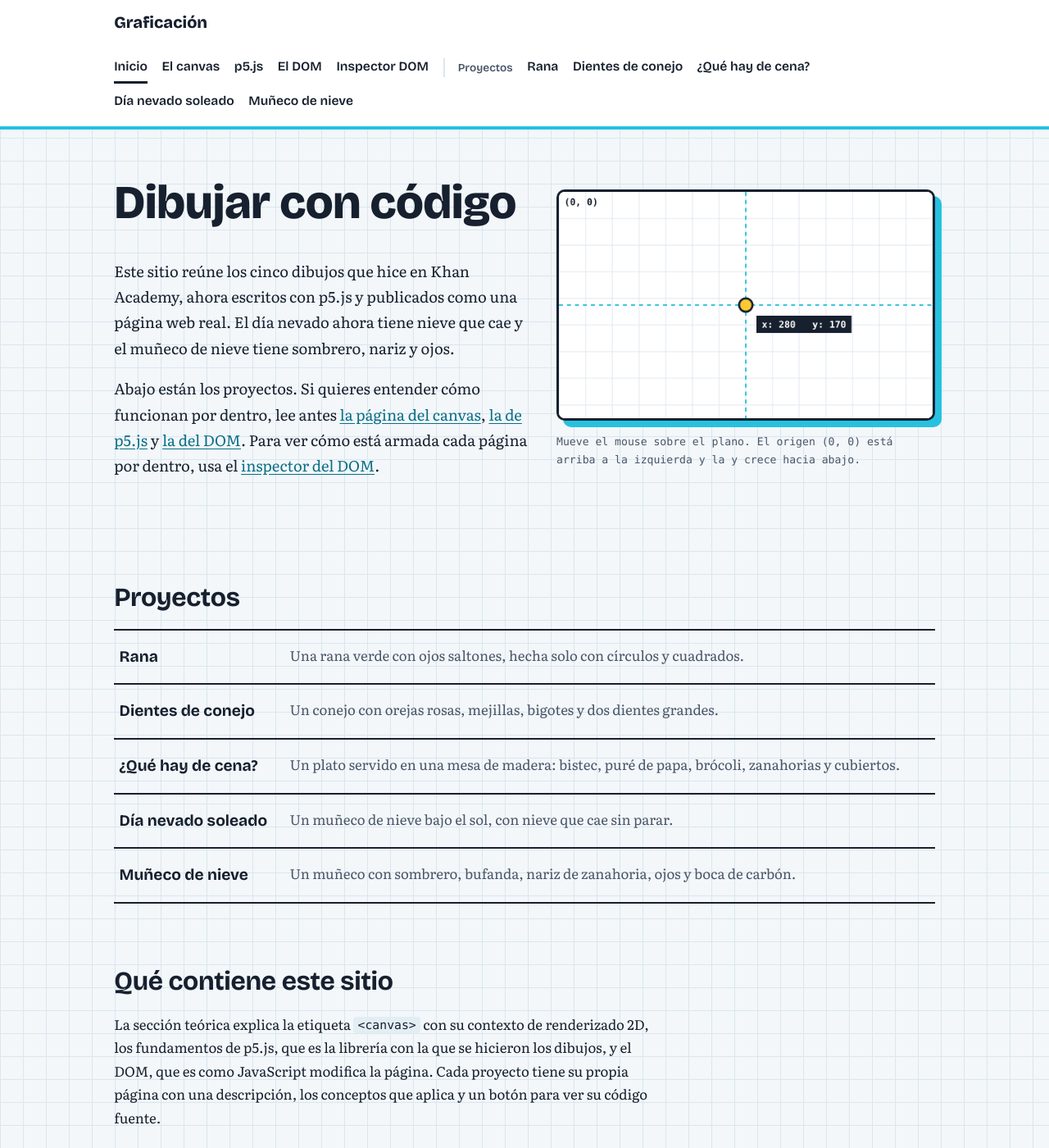
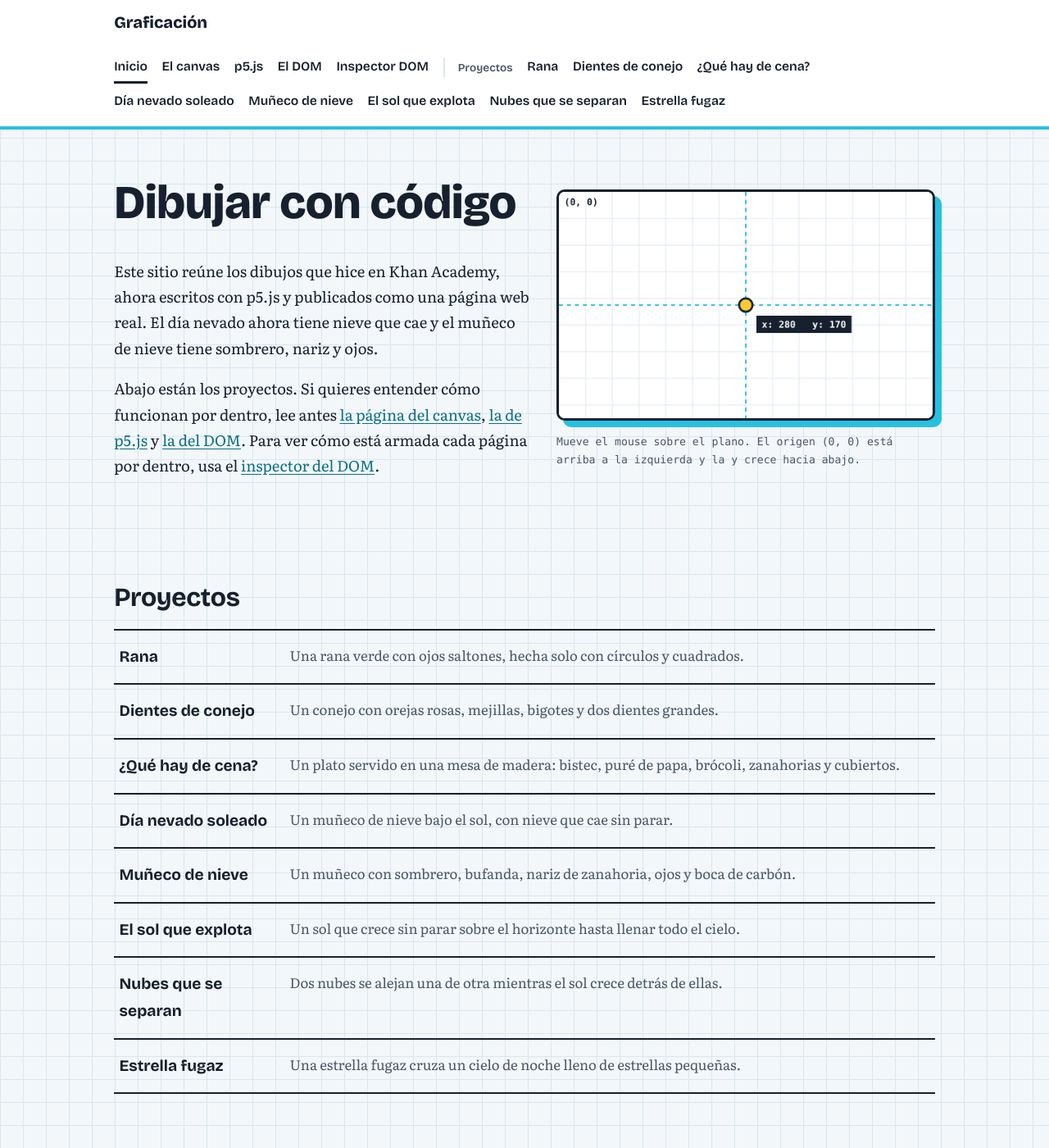
Before and after one commit to ehugo7420-cyber/graficasion, a plain HTML site: page index.html in a window 1280 px wide. Shown: the top 1400 px of the page at 82% size. Drawn offline with nearby package versions, Linux system fonts and the light colour scheme.

Commit message:
Add files via upload

```diff
--- a/index.html
+++ b/index.html
@@ -27,6 +27,9 @@
         <a href="proyectos/cena.html">¿Qué hay de cena?</a>
         <a href="proyectos/nevado.html">Día nevado soleado</a>
         <a href="proyectos/muneco.html">Muñeco de nieve</a>
+        <a href="proyectos/sol.html">El sol que explota</a>
+        <a href="proyectos/nubes.html">Nubes que se separan</a>
+        <a href="proyectos/estrella.html">Estrella fugaz</a>
       </nav>
     </div>
   </header>
@@ -34,7 +37,7 @@
     <section class="hero">
       <div>
         <h1>Dibujar con código</h1>
-        <p class="intro">Este sitio reúne los cinco dibujos que hice en Khan Academy, ahora escritos con p5.js y
+        <p class="intro">Este sitio reúne los dibujos que hice en Khan Academy, ahora escritos con p5.js y
         publicados como una página web real. El día nevado ahora tiene nieve que cae y el muñeco de nieve tiene sombrero, nariz y ojos.</p>
         <p class="intro">Abajo están los proyectos. Si quieres entender cómo funcionan por dentro, lee antes
         <a href="canvas.html">la página del canvas</a>, <a href="p5.html">la de p5.js</a> y <a href="dom.html">la del DOM</a>. Para ver cómo está armada cada página por dentro, usa el <a href="dom-inspector.html">inspector del DOM</a>.</p>
@@ -53,6 +56,9 @@
       <li><a href="proyectos/cena.html"><span class="nombre">¿Qué hay de cena?</span><span class="desc">Un plato servido en una mesa de madera: bistec, puré de papa, brócoli, zanahorias y cubiertos.</span></a></li>
       <li><a href="proyectos/nevado.html"><span class="nombre">Día nevado soleado</span><span class="desc">Un muñeco de nieve bajo el sol, con nieve que cae sin parar.</span></a></li>
       <li><a href="proyectos/muneco.html"><span class="nombre">Muñeco de nieve</span><span class="desc">Un muñeco con sombrero, bufanda, nariz de zanahoria, ojos y boca de carbón.</span></a></li>
+      <li><a href="proyectos/sol.html"><span class="nombre">El sol que explota</span><span class="desc">Un sol que crece sin parar sobre el horizonte hasta llenar todo el cielo.</span></a></li>
+      <li><a href="proyectos/nubes.html"><span class="nombre">Nubes que se separan</span><span class="desc">Dos nubes se alejan una de otra mientras el sol crece detrás de ellas.</span></a></li>
+      <li><a href="proyectos/estrella.html"><span class="nombre">Estrella fugaz</span><span class="desc">Una estrella fugaz cruza un cielo de noche lleno de estrellas pequeñas.</span></a></li>
     </ul>
     </section>
 
```
Also changed, not shown: canvas.html (+3 -0 lines), dom-inspector.html (+3 -0 lines), dom.html (+4 -0 lines), p5.html (+4 -1 lines), 1 other file.
